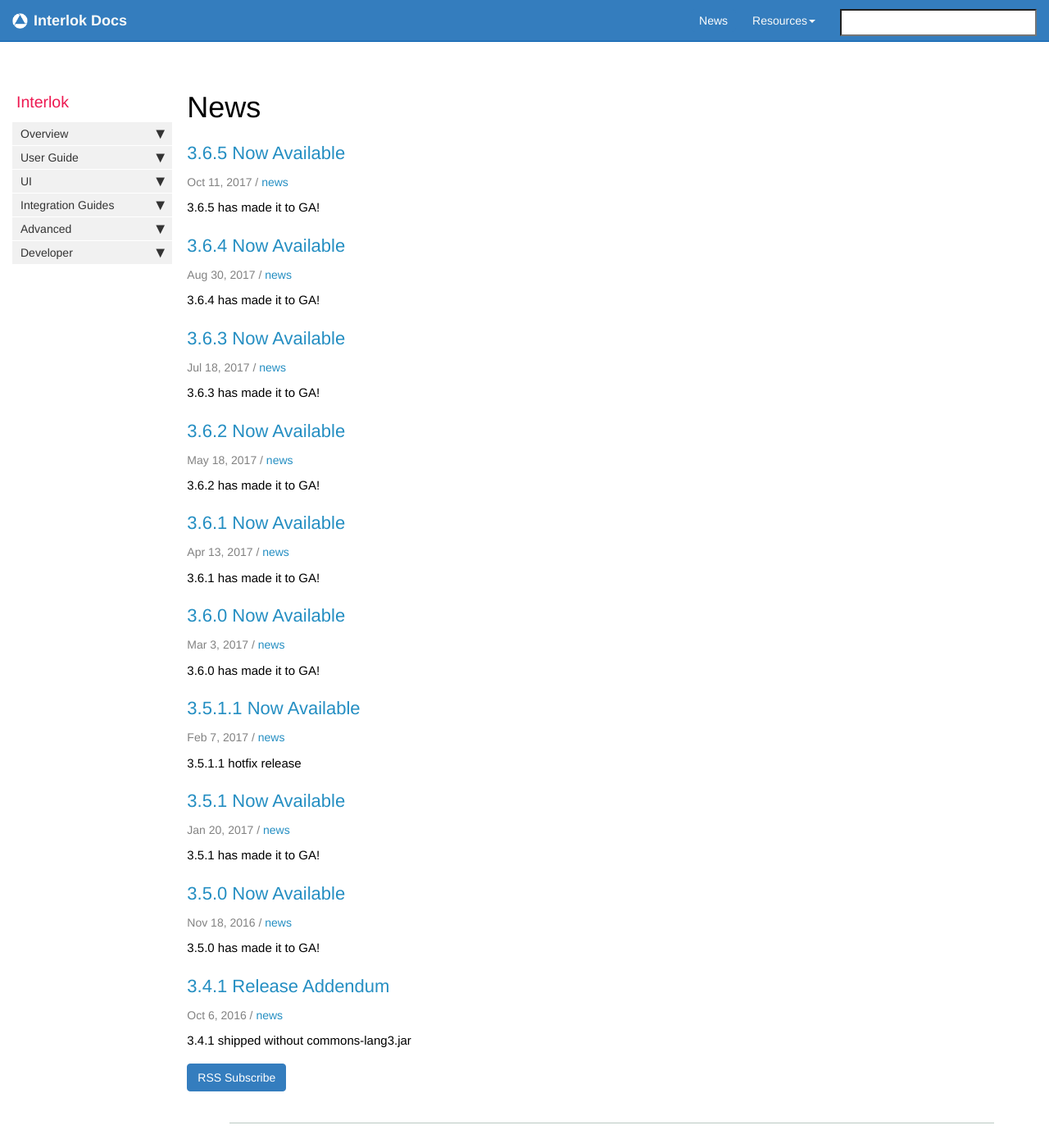
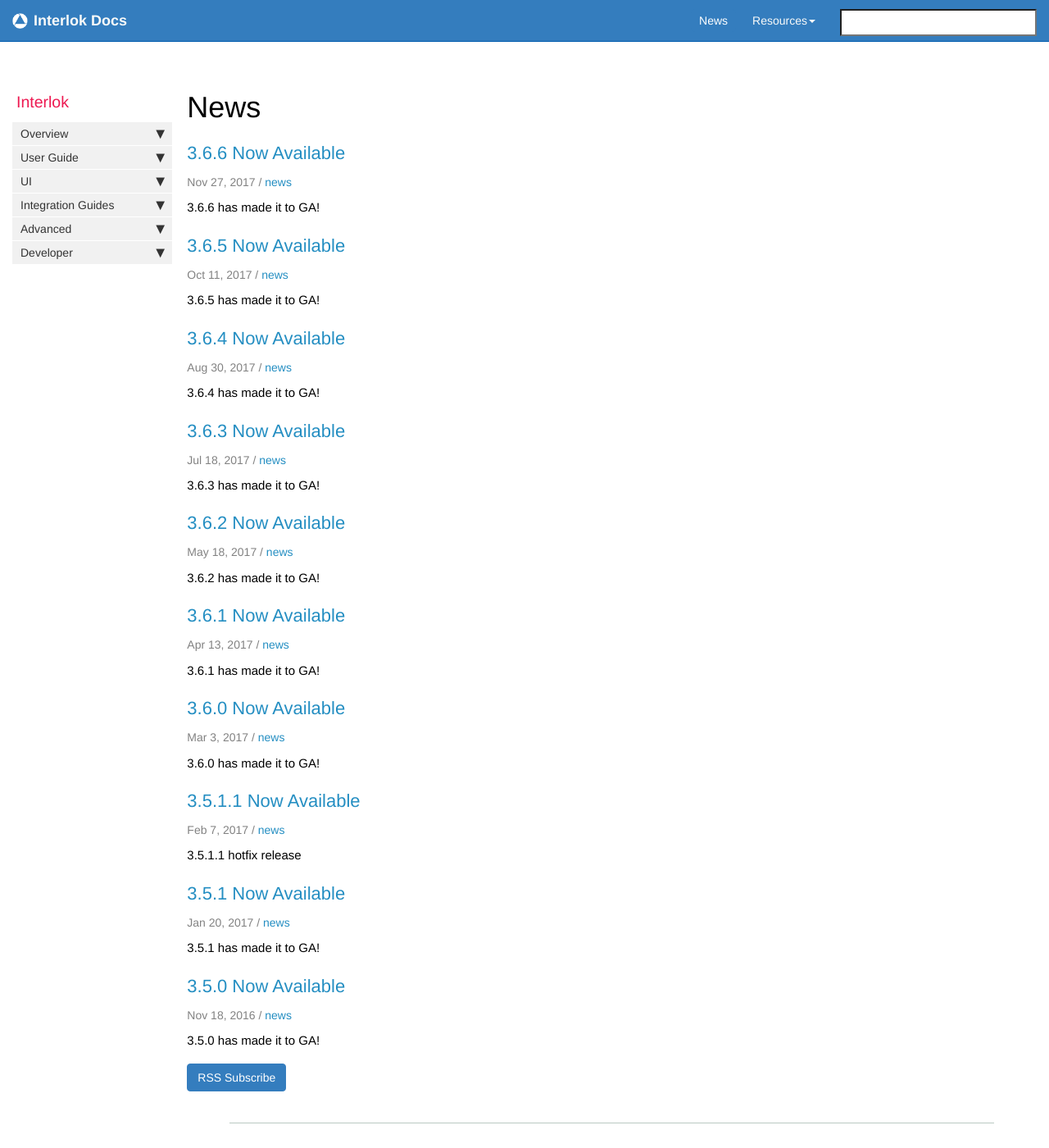
Before and after one commit to adaptris/interlok-docs-legacy, a Jekyll site: the page built from pages/news/news.html, in a window 1280 px wide and 1400 px high. Shown: the whole window at 82% size. Built offline with Jekyll 4.4.1, drawn with Linux system fonts in a browser that asks for light colours; nearby versions of some CDN libraries; comment, search, counter and statistics services are not loaded.

Commit message:
Updated 3.6.6 notes to docs site

```diff
--- a/_includes/custom/release366.html
+++ b/_includes/custom/release366.html
@@ -18,7 +18,9 @@
 - [INTERLOK-1966](https://adaptris.atlassian.net/browse/INTERLOK-1966) - Exceptions Consuming Messages Are Logged At TRACE Level
 - [INTERLOK-1967](https://adaptris.atlassian.net/browse/INTERLOK-1967) - Cannot configure a StandardProcessingExceptionHandler
 - [INTERLOK-1969](https://adaptris.atlassian.net/browse/INTERLOK-1969) - Saxon 9.7 Does Not Get Picked Up By Xpath Factories
-
+- [INTERLOK-1973](https://adaptris.atlassian.net/browse/INTERLOK-1973) - RetryMessageErrorHandler never stops?
+- [INTERLOK-1976](https://adaptris.atlassian.net/browse/INTERLOK-1976) - JsonBatchInsert converts null to "null"
+- [INTERLOK-1978](https://adaptris.atlassian.net/browse/INTERLOK-1978) - multi-item-configured-xpath-query fails if nodes are empty
 
 ### Improvements
 
--- /dev/null
+++ b/_posts/2017-11-27-3.6.6-release.md
@@ -0,0 +1,15 @@
+---
+title:  "3.6.6 Now Available"
+categories: interlok update
+permalink: 3.6.6-release.html
+tags: [news]
+summary: 3.6.6 has made it to GA!
+---
+
+3.6.6 Has Made it to GA; get it as a standalone [installer][] or [docker image][].
+
+{% include custom/release366.html %}
+
+[installer]: https://development.adaptris.net/installers/Interlok
+[docker image]: https://hub.docker.com/r/adaptris/interlok/tags
+{% include links.html %}
```
Also changed, not shown: other parts of _includes/custom/release366.html (+2 -0 lines).
